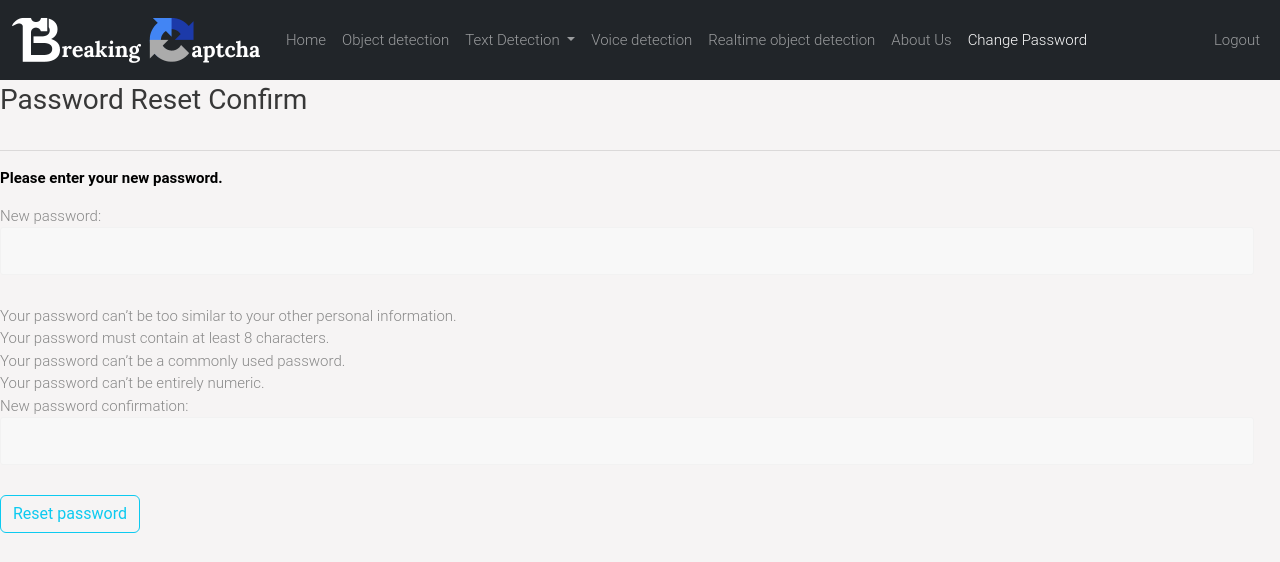
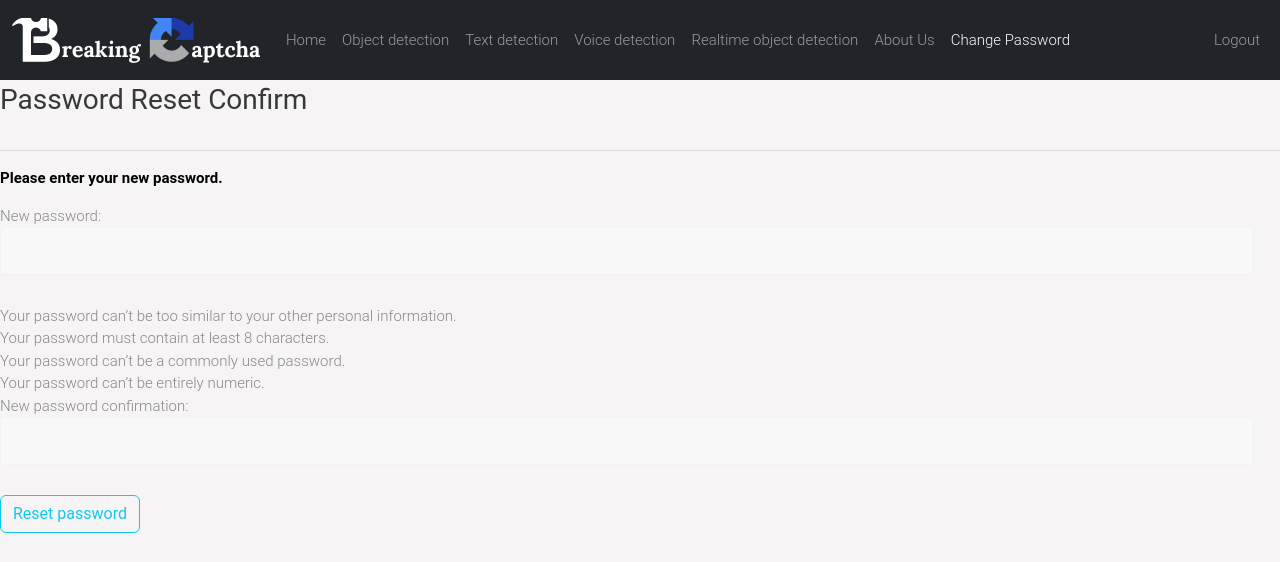
Before and after one commit to HardhatNew/BreakingCaptcha, a Django app: page /members/password_change in a window 1280 px wide. Shown: the top 562 px of the page. Run offline with Django 4.2, Linux system fonts and the light colour scheme; a user stored in the database is signed in.

Commit message:
FIX: change broken link in base.html

```diff
--- a/Website/BreakingCaptcha/objectDetection/templates/base.html
+++ b/Website/BreakingCaptcha/objectDetection/templates/base.html
@@ -105,10 +105,10 @@
             <li class="nav-item">
               <a class="nav-link" href="{% url 'objectDetection' %}">Object detection</a>
             </li>
-            <!-- <li class="nav-item">
-              <a class="nav-link" href="{% url 'textDetection' %}">Text detection</a>
-            </li> -->
-            <li class="nav-item dropdown">
+            <li class="nav-item">
+              <a class="nav-link" href="{% url 'googleTextDetection' %}">Text detection</a>
+            </li>
+            <!-- <li class="nav-item dropdown">
               <a class="nav-link dropdown-toggle" href="#" id="navbarDropdown" role="button" data-toggle="dropdown" aria-haspopup="true" aria-expanded="false">
                 Text Detection
               </a>
@@ -116,7 +116,7 @@
                 <a class="dropdown-item" href="{% url 'googleTextDetection' %}">Google API</a>
                 <a class="dropdown-item" href="{% url 'textDetection' %}">Recaptcha Model</a>
               </div>
-            </li>
+            </li> -->
             <li class="nav-item">
               <a class="nav-link" href="{% url 'voiceDetection' %}">Voice detection</a>
             </li>
```
Also changed, not shown: Website/BreakingCaptcha/db.sqlite3, Website/BreakingCaptcha/media/agrim_2023-05-21_18-03-39.png (added).
